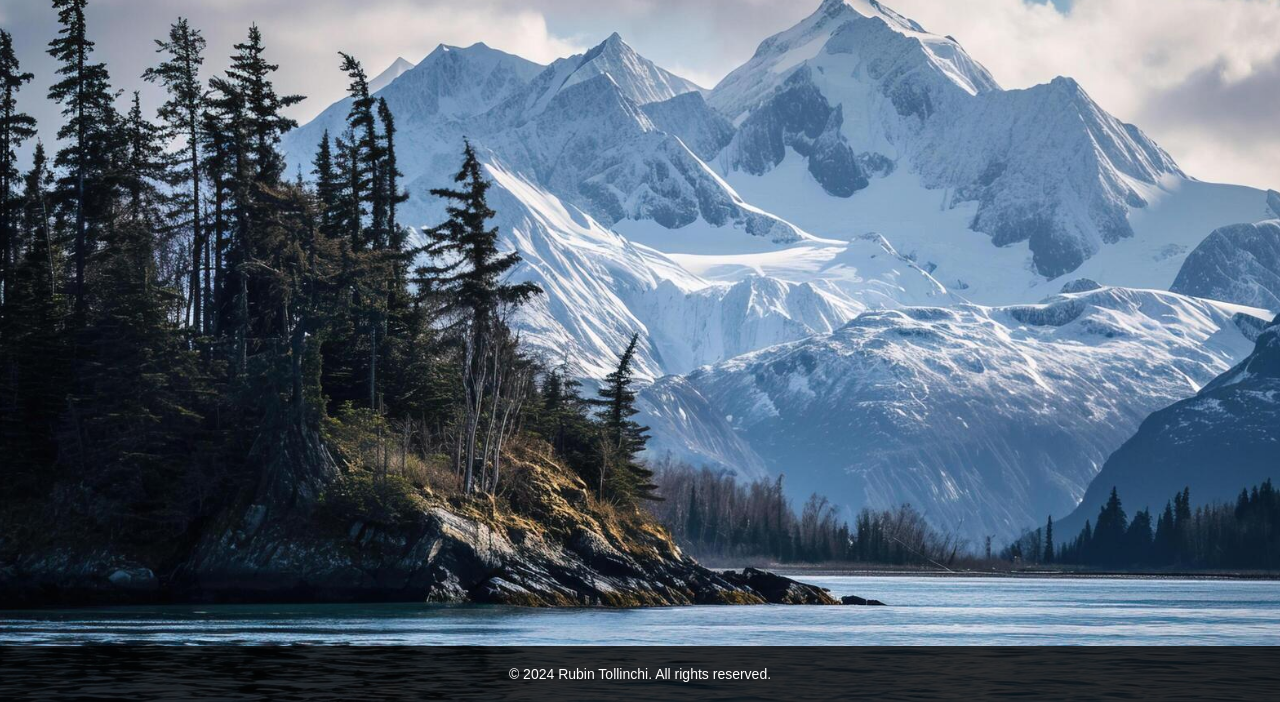
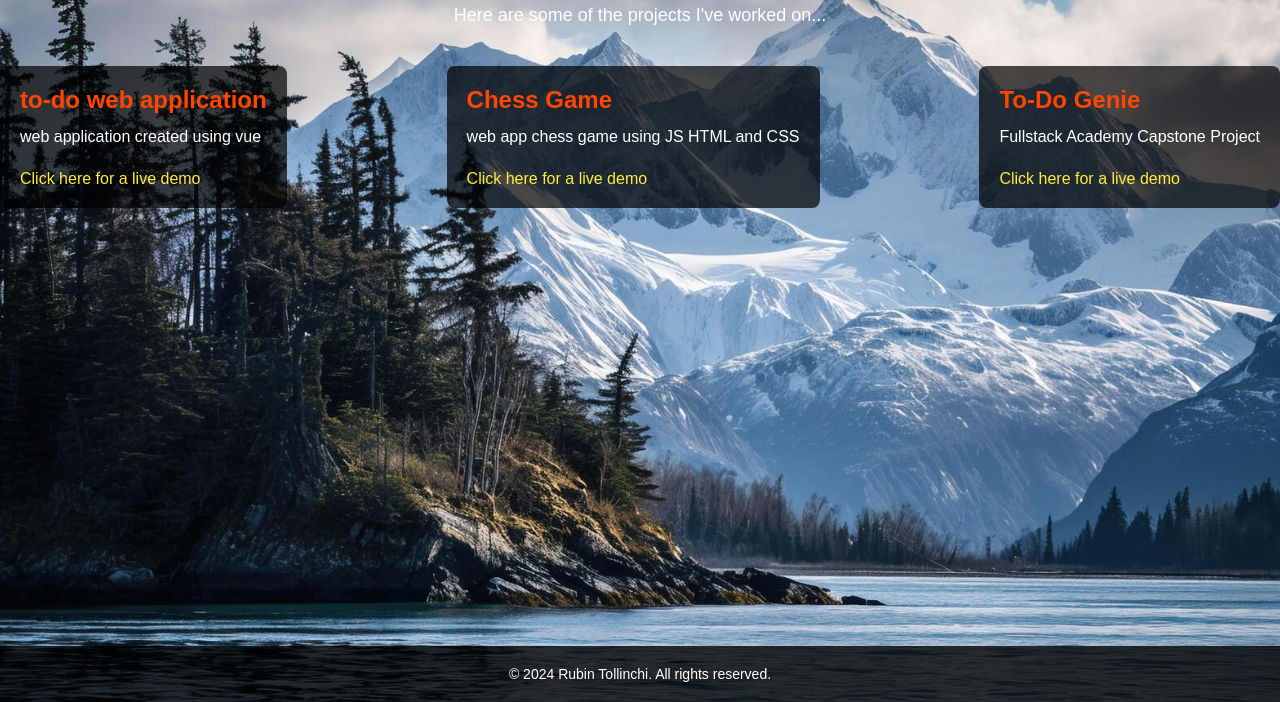
Before and after one commit to Rtollinchi/Personal-Webpage-Multiverse, a plain HTML site: page portfolio.html in a window 1280 px wide. Shown: the part 98-800 px from the top of the page. Drawn offline with Linux system fonts and the light colour scheme.

Commit message:
added section tags in portfolio.html for the projects along with project cards for each project.  Styled portfolio.html, project complete

```diff
--- a/portfolio.html
+++ b/portfolio.html
@@ -22,6 +22,29 @@
         <h1>My Projects</h1>
         <p>Here are some of the projects I've worked on...</p>
       </section>
+      <section class="project-grid">
+        <div class="project-card">
+          <h3>to-do web application</h3>
+          <p>web application created using vue</p>
+          <a href="https://vue-js-todo-proj.vercel.app/"
+            >Click here for a live demo</a
+          >
+        </div>
+        <div class="project-card">
+          <h3>Chess Game</h3>
+          <p>web app chess game using JS HTML and CSS</p>
+          <a href="https://chess-seven-dun.vercel.app/"
+            >Click here for a live demo</a
+          >
+        </div>
+        <div class="project-card">
+          <h3>To-Do Genie</h3>
+          <p>Fullstack Academy Capstone Project</p>
+          <a href="https://to-do-genie-jotx.onrender.com/"
+            >Click here for a live demo</a
+          >
+        </div>
+      </section>
     </main>
     <footer class="footer-container">
       <p>&copy; 2024 Rubin Tollinchi. All rights reserved.</p>
--- a/style.css
+++ b/style.css
@@ -63,6 +63,7 @@ nav a:hover {
   font-size: 40px;
   margin-bottom: 20px;
   text-shadow: 2px 2px 4px rgba(0, 0, 0, 0.7);
+  color: #ff4500;
 }
 
 .home p {
@@ -158,7 +159,7 @@ nav a:hover {
   font-size: 28px;
   margin-top: 30px;
   margin-bottom: 15px;
-  color:  #ff4500;
+  color: #ff4500;
   text-shadow: 2px 2px 4px rgba(0, 0, 0, 0.7);
 }
 
@@ -166,3 +167,60 @@ nav a:hover {
   list-style-type: none;
   padding-left: 0;
 }
+
+.experience-container {
+  display: flex;
+  flex-direction: column;
+  justify-content: center;
+  align-items: center;
+  padding: 50px 20px;
+  margin-top: 80px;
+  width: 100%;
+}
+
+.intro h1 {
+  font-size: 36px;
+  margin-bottom: 20px;
+  color: #ff4500;
+  text-shadow: 2px 2px 4px rgba(0, 0, 0, 0.7);
+}
+
+.intro p {
+  font-size: 18px;
+  margin-bottom: 40px;
+}
+
+.project-grid {
+  display: flex;
+  flex-wrap: wrap;
+  justify-content: space-between;
+  gap: 20px;
+  width: 100%;
+  margin: 0;
+}
+
+.project-card {
+  background-color: rgba(0, 0, 0, 0.7);
+  padding: 20px;
+  border-radius: 8px;
+  box-sizing: border-box;
+  color: #fff;
+  text-align: left;
+}
+
+.project-card h3 {
+  font-size: 24px;
+  color: #ff4500;
+  margin-bottom: 10px;
+}
+
+.project-card p {
+  font-size: 16px;
+  margin-bottom: 20px;
+  line-height: 1.6;
+}
+
+.project-card a {
+  color: #ffeb3b;
+  text-decoration: none;
+}
```
